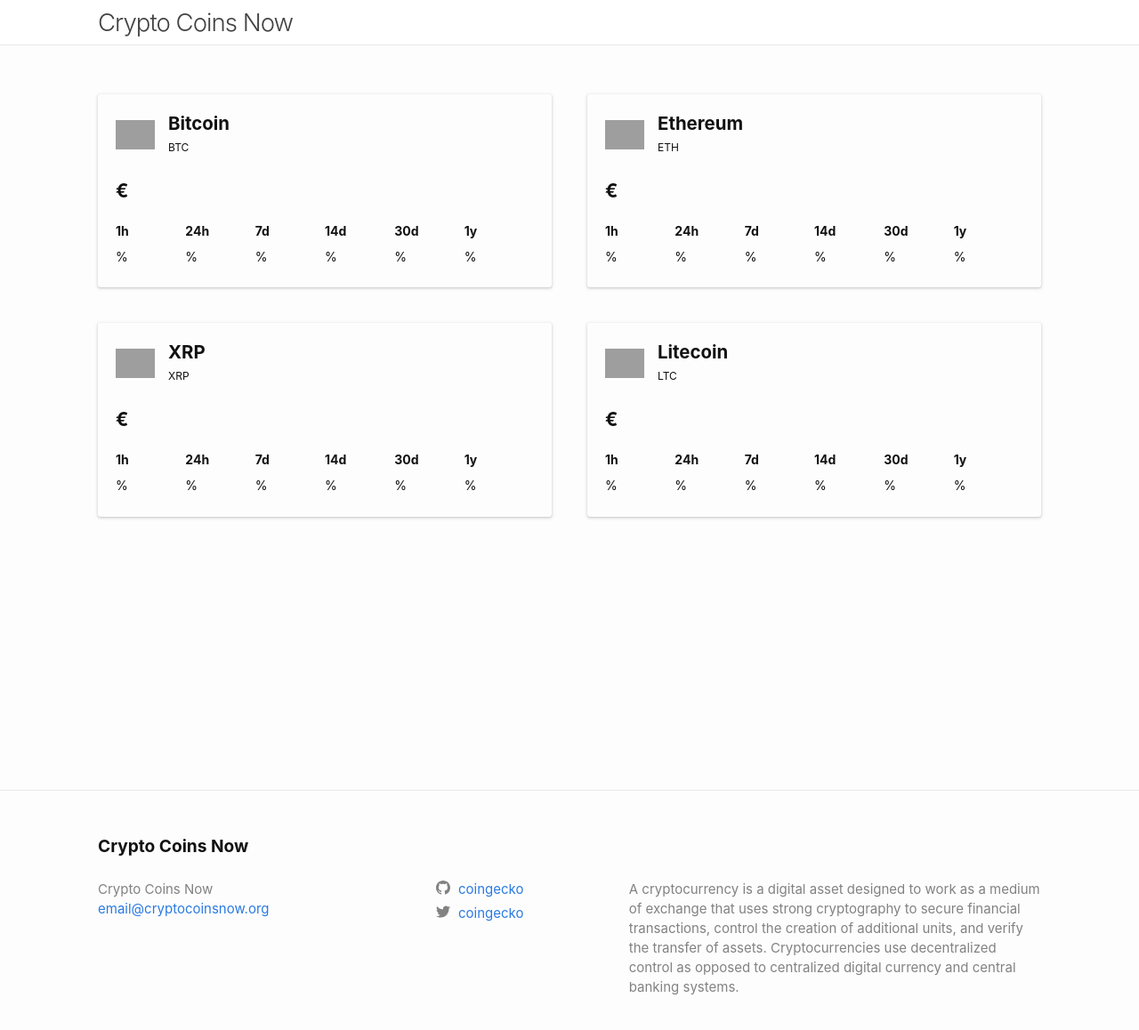
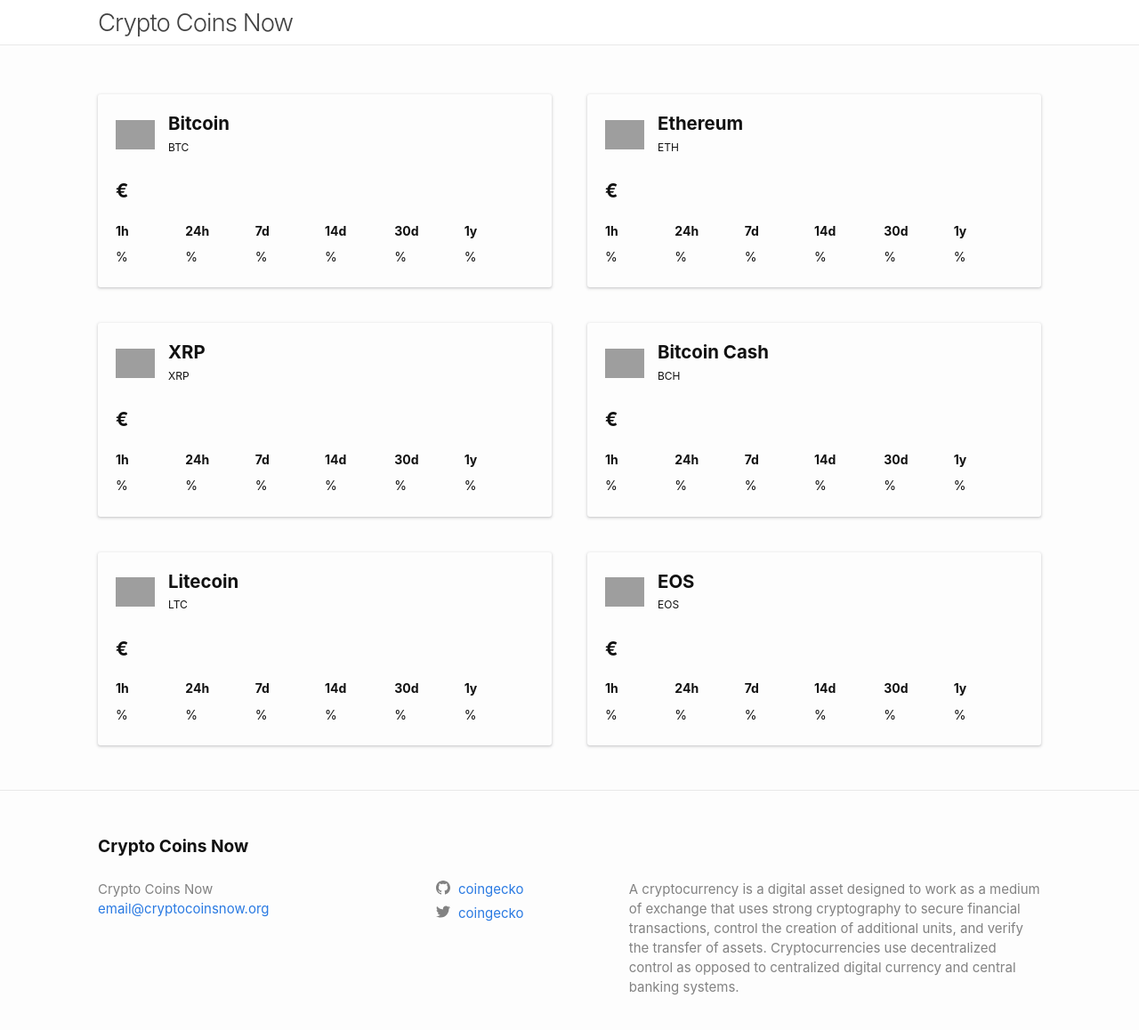
Before and after one commit to fakecoinbase/alexmsantosslashcoins, a Jekyll site: the page built from index.markdown, in a window 1280 px wide and 1171 px high. Shown: the top 1158 px of the window at 89% size. Built offline with Jekyll 4.4.1, drawn with Linux system fonts in a browser that asks for light colours; grey boxes are pictures that could not be loaded.

Commit message:
add bitcoin cash and eos

```diff
--- a/_layouts/home.html
+++ b/_layouts/home.html
@@ -94,6 +94,34 @@
           </tr>
         </table>
       </li>
+      <li id="bitcoinCash" class="card">
+        <figure class="image">
+          <img src="https://assets.coingecko.com/coins/images/7895/large/B_GPCvVG_400x400.jpg">
+          <figcaption>
+            <h1>Bitcoin Cash</h1>
+            <p>BCH</p>
+          </figcaption>
+        </figure>
+        <div class="price">€</div>
+        <table>
+          <tr>
+            <th>1h</th>
+            <th>24h</th>
+            <th>7d</th>
+            <th>14d</th>
+            <th>30d</th>
+            <th>1y</th>
+          </tr>
+          <tr>
+            <td class="1hChange">%</td>
+            <td class="24hChange">%</td>
+            <td class="7dChange">%</td>
+            <td class="14dChange">%</td>
+            <td class="30dChange">%</td>
+            <td class="1yChange">%</td>
+          </tr>
+        </table>
+      </li>
       <li id="litecoin" class="card">
         <figure class="image">
           <img src="https://assets.coingecko.com/coins/images/2/large/litecoin.png">
@@ -122,6 +150,34 @@
           </tr>
         </table>
       </li>
+      <li id="eos" class="card">
+        <figure class="image">
+          <img src="https://assets.coingecko.com/coins/images/738/large/eos-eos-logo.png">
+          <figcaption>
+            <h1>EOS</h1>
+            <p>EOS</p>
+          </figcaption>
+        </figure>
+        <div class="price">€</div>
+        <table>
+          <tr>
+            <th>1h</th>
+            <th>24h</th>
+            <th>7d</th>
+            <th>14d</th>
+            <th>30d</th>
+            <th>1y</th>
+          </tr>
+          <tr>
+            <td class="1hChange">%</td>
+            <td class="24hChange">%</td>
+            <td class="7dChange">%</td>
+            <td class="14dChange">%</td>
+            <td class="30dChange">%</td>
+            <td class="1yChange">%</td>
+          </tr>
+        </table>
+      </li>
     </ul>
   </div>
 
--- a/_sass/minima/_layout.scss
+++ b/_sass/minima/_layout.scss
@@ -329,8 +329,8 @@
     grid-gap: 40px;
   }
   @media #{ $large-max } {
-    grid-template-columns: 1fr 1fr 1fr 1fr;
-    grid-gap: 20px;
+    grid-template-columns: 1fr 1fr 1fr;
+    grid-gap: 30px;
   }
   > li {
     border-radius: 3px;
--- a/assets/js/scripts.js
+++ b/assets/js/scripts.js
@@ -1,4 +1,5 @@
 const ul = document.getElementById('cardContainer');
+// bitcoin
 const liBitcoin = document.getElementById('bitcoin');
 const liBtcPrice = document.getElementById("bitcoin").getElementsByClassName("price")[0];
 const liBtc1hChange = document.getElementById("bitcoin").getElementsByClassName("1hChange")[0];
@@ -7,6 +8,7 @@
 const liBtc14dChange = document.getElementById("bitcoin").getElementsByClassName("14dChange")[0];
 const liBtc30dChange = document.getElementById("bitcoin").getElementsByClassName("30dChange")[0];
 const liBtc1yChange = document.getElementById("bitcoin").getElementsByClassName("1yChange")[0];
+// ethereum
 const liEthereum = document.getElementById('ethereum');
 const liEthPrice = document.getElementById("ethereum").getElementsByClassName("price")[0];
 const liEth1hChange = document.getElementById("ethereum").getElementsByClassName("1hChange")[0];
@@ -15,6 +17,7 @@
 const liEth14dChange = document.getElementById("ethereum").getElementsByClassName("14dChange")[0];
 const liEth30dChange = document.getElementById("ethereum").getElementsByClassName("30dChange")[0];
 const liEth1yChange = document.getElementById("ethereum").getElementsByClassName("1yChange")[0];
+// xrp
 const liRipple = document.getElementById('ripple');
 const liXrpPrice = document.getElementById("ripple").getElementsByClassName("price")[0];
 const liXrp1hChange = document.getElementById("ripple").getElementsByClassName("1hChange")[0];
@@ -23,6 +26,7 @@
 const liXrp14dChange = document.getElementById("ripple").getElementsByClassName("14dChange")[0];
 const liXrp30dChange = document.getElementById("ripple").getElementsByClassName("30dChange")[0];
 const liXrp1yChange = document.getElementById("ripple").getElementsByClassName("1yChange")[0];
+// litecoin
 const liLitecoin = document.getElementById('litecoin');
 const liLtcPrice = document.getElementById("litecoin").getElementsByClassName("price")[0];
 const liLtc1hChange = document.getElementById("litecoin").getElementsByClassName("1hChange")[0];
@@ -31,7 +35,25 @@
 const liLtc14dChange = document.getElementById("litecoin").getElementsByClassName("14dChange")[0];
 const liLtc30dChange = document.getElementById("litecoin").getElementsByClassName("30dChange")[0];
 const liLtc1yChange = document.getElementById("litecoin").getElementsByClassName("1yChange")[0];
-const url = 'https://api.coingecko.com/api/v3/coins/markets?vs_currency=eur&ids=bitcoin%2Cethereum%2Cripple%2Clitecoin&order=market_cap_desc&per_page=100&page=1&sparkline=false&price_change_percentage=1h%2C24h%2C7d%2C14d%2C30d%2C1y';
+// bitecoin cash
+const liBitcoinCash = document.getElementById('bitcoinCash');
+const liBchPrice = document.getElementById("bitcoinCash").getElementsByClassName("price")[0];
+const liBch1hChange = document.getElementById("bitcoinCash").getElementsByClassName("1hChange")[0];
+const liBch24hChange = document.getElementById("bitcoinCash").getElementsByClassName("24hChange")[0];
+const liBch7dChange = document.getElementById("bitcoinCash").getElementsByClassName("7dChange")[0];
+const liBch14dChange = document.getElementById("bitcoinCash").getElementsByClassName("14dChange")[0];
+const liBch30dChange = document.getElementById("bitcoinCash").getElementsByClassName("30dChange")[0];
+const liBch1yChange = document.getElementById("bitcoinCash").getElementsByClassName("1yChange")[0];
+// eos
+const lieosCash = document.getElementById('eos');
+const lieosPrice = document.getElementById("eos").getElementsByClassName("price")[0];
+const lieos1hChange = document.getElementById("eos").getElementsByClassName("1hChange")[0];
+const lieos24hChange = document.getElementById("eos").getElementsByClassName("24hChange")[0];
+const lieos7dChange = document.getElementById("eos").getElementsByClassName("7dChange")[0];
+const lieos14dChange = document.getElementById("eos").getElementsByClassName("14dChange")[0];
+const lieos30dChange = document.getElementById("eos").getElementsByClassName("30dChange")[0];
+const lieos1yChange = document.getElementById("eos").getElementsByClassName("1yChange")[0];
+const url = 'https://api.coingecko.com/api/v3/coins/markets?vs_currency=eur&ids=bitcoin%2Cethereum%2Cripple%2Clitecoin%2Cbitcoin-cash%2Ceos&order=market_cap_desc&per_page=100&page=1&sparkline=false&price_change_percentage=1h%2C24h%2C7d%2C14d%2C30d%2C1y';
 
 function loadCoins() {
   fetch(url)
@@ -155,44 +177,122 @@
     } else {
         liXrp1yChange.style.color = "#4eaf0a";
     }
-    liLtcPrice.textContent = data[3].current_price + ' €';
-    liLtc1hChange.textContent = data[3].price_change_percentage_1h_in_currency.toFixed(1) + '%';
-    liLtc24hChange.textContent = data[3].price_change_percentage_24h_in_currency.toFixed(1) + '%';
-    liLtc7dChange.textContent = data[3].price_change_percentage_7d_in_currency.toFixed(1) + '%';
-    liLtc14dChange.textContent = data[3].price_change_percentage_14d_in_currency.toFixed(1) + '%';
-    liLtc30dChange.textContent = data[3].price_change_percentage_30d_in_currency.toFixed(1) + '%';
-    liLtc1yChange.textContent = data[3].price_change_percentage_1y_in_currency.toFixed(1) + '%';
+    liBchPrice.textContent = data[3].current_price + ' €';
+    liBch1hChange.textContent = data[3].price_change_percentage_1h_in_currency.toFixed(1) + '%';
+    liBch24hChange.textContent = data[3].price_change_percentage_24h_in_currency.toFixed(1) + '%';
+    liBch7dChange.textContent = data[3].price_change_percentage_7d_in_currency.toFixed(1) + '%';
+    liBch14dChange.textContent = data[3].price_change_percentage_14d_in_currency.toFixed(1) + '%';
+    liBch30dChange.textContent = data[3].price_change_percentage_30d_in_currency.toFixed(1) + '%';
+    liBch1yChange.textContent = data[3].price_change_percentage_1y_in_currency.toFixed(1) + '%';
     if (data[3].price_change_percentage_1h_in_currency.toFixed(1) <= 0) {
+        liBch1hChange.style.color = "#e15241";
+        liBchPrice.style.color = "#e15241";
+    } else {
+        liBch1hChange.style.color = "#4eaf0a";
+        liBchPrice.style.color = "#4eaf0a";
+    }
+    if (data[3].price_change_percentage_24h_in_currency.toFixed(1) <= 0) {
+        liBch24hChange.style.color = "#e15241";
+    } else {
+        liBch24hChange.style.color = "#4eaf0a";
+    }
+    if (data[3].price_change_percentage_7d_in_currency.toFixed(1) <= 0) {
+        liBch7dChange.style.color = "#e15241";
+    } else {
+        liBch7dChange.style.color = "#4eaf0a";
+    }
+    if (data[3].price_change_percentage_14d_in_currency.toFixed(1) <= 0) {
+        liBch14dChange.style.color = "#e15241";
+    } else {
+        liBch14dChange.style.color = "#4eaf0a";
+    }
+    if (data[3].price_change_percentage_30d_in_currency.toFixed(1) <= 0) {
+        liBch30dChange.style.color = "#e15241";
+    } else {
+        liBch30dChange.style.color = "#4eaf0a";
+    }
+    if (data[3].price_change_percentage_1y_in_currency.toFixed(1) <= 0) {
+        liBch1yChange.style.color = "#e15241";
+    } else {
+        liBch1yChange.style.color = "#4eaf0a";
+    }
+    liLtcPrice.textContent = data[4].current_price + ' €';
+    liLtc1hChange.textContent = data[4].price_change_percentage_1h_in_currency.toFixed(1) + '%';
+    liLtc24hChange.textContent = data[4].price_change_percentage_24h_in_currency.toFixed(1) + '%';
+    liLtc7dChange.textContent = data[4].price_change_percentage_7d_in_currency.toFixed(1) + '%';
+    liLtc14dChange.textContent = data[4].price_change_percentage_14d_in_currency.toFixed(1) + '%';
+    liLtc30dChange.textContent = data[4].price_change_percentage_30d_in_currency.toFixed(1) + '%';
+    liLtc1yChange.textContent = data[4].price_change_percentage_1y_in_currency.toFixed(1) + '%';
+    if (data[4].price_change_percentage_1h_in_currency.toFixed(1) <= 0) {
     	liLtc1hChange.style.color = "#e15241";
         liLtcPrice.style.color = "#e15241";
     } else {
     	liLtc1hChange.style.color = "#4eaf0a";
         liLtcPrice.style.color = "#4eaf0a";
     }
-    if (data[3].price_change_percentage_24h_in_currency.toFixed(1) <= 0) {
+    if (data[4].price_change_percentage_24h_in_currency.toFixed(1) <= 0) {
     	liLtc24hChange.style.color = "#e15241";
     } else {
     	liLtc24hChange.style.color = "#4eaf0a";
     }
-    if (data[3].price_change_percentage_7d_in_currency.toFixed(1) <= 0) {
+    if (data[4].price_change_percentage_7d_in_currency.toFixed(1) <= 0) {
         liLtc7dChange.style.color = "#e15241";
     } else {
         liLtc7dChange.style.color = "#4eaf0a";
     }
-    if (data[3].price_change_percentage_14d_in_currency.toFixed(1) <= 0) {
+    if (data[4].price_change_percentage_14d_in_currency.toFixed(1) <= 0) {
         liLtc14dChange.style.color = "#e15241";
     } else {
         liLtc14dChange.style.color = "#4eaf0a";
     }
-    if (data[3].price_change_percentage_30d_in_currency.toFixed(1) <= 0) {
+    if (data[4].price_change_percentage_30d_in_currency.toFixed(1) <= 0) {
         liLtc30dChange.style.color = "#e15241";
     } else {
         liLtc30dChange.style.color = "#4eaf0a";
     }
-    if (data[3].price_change_percentage_1y_in_currency.toFixed(1) <= 0) {
+    if (data[4].price_change_percentage_1y_in_currency.toFixed(1) <= 0) {
         liLtc1yChange.style.color = "#e15241";
     } else {
         liLtc1yChange.style.color = "#4eaf0a";
+    }
+    lieosPrice.textContent = data[5].current_price + ' €';
+    lieos1hChange.textContent = data[5].price_change_percentage_1h_in_currency.toFixed(1) + '%';
+    lieos24hChange.textContent = data[5].price_change_percentage_24h_in_currency.toFixed(1) + '%';
+    lieos7dChange.textContent = data[5].price_change_percentage_7d_in_currency.toFixed(1) + '%';
+    lieos14dChange.textContent = data[5].price_change_percentage_14d_in_currency.toFixed(1) + '%';
+    lieos30dChange.textContent = data[5].price_change_percentage_30d_in_currency.toFixed(1) + '%';
+    lieos1yChange.textContent = data[5].price_change_percentage_1y_in_currency.toFixed(1) + '%';
+    if (data[5].price_change_percentage_1h_in_currency.toFixed(1) <= 0) {
+        lieos1hChange.style.color = "#e15241";
+        lieosPrice.style.color = "#e15241";
+    } else {
+        lieos1hChange.style.color = "#4eaf0a";
+        lieosPrice.style.color = "#4eaf0a";
+    }
+    if (data[5].price_change_percentage_24h_in_currency.toFixed(1) <= 0) {
+        lieos24hChange.style.color = "#e15241";
+    } else {
+        lieos24hChange.style.color = "#4eaf0a";
+    }
+    if (data[5].price_change_percentage_7d_in_currency.toFixed(1) <= 0) {
+        lieos7dChange.style.color = "#e15241";
+    } else {
+        lieos7dChange.style.color = "#4eaf0a";
+    }
+    if (data[5].price_change_percentage_14d_in_currency.toFixed(1) <= 0) {
+        lieos14dChange.style.color = "#e15241";
+    } else {
+        lieos14dChange.style.color = "#4eaf0a";
+    }
+    if (data[5].price_change_percentage_30d_in_currency.toFixed(1) <= 0) {
+        lieos30dChange.style.color = "#e15241";
+    } else {
+        lieos30dChange.style.color = "#4eaf0a";
+    }
+    if (data[5].price_change_percentage_1y_in_currency.toFixed(1) <= 0) {
+        lieos1yChange.style.color = "#e15241";
+    } else {
+        lieos1yChange.style.color = "#4eaf0a";
     }
   });
 }
```
